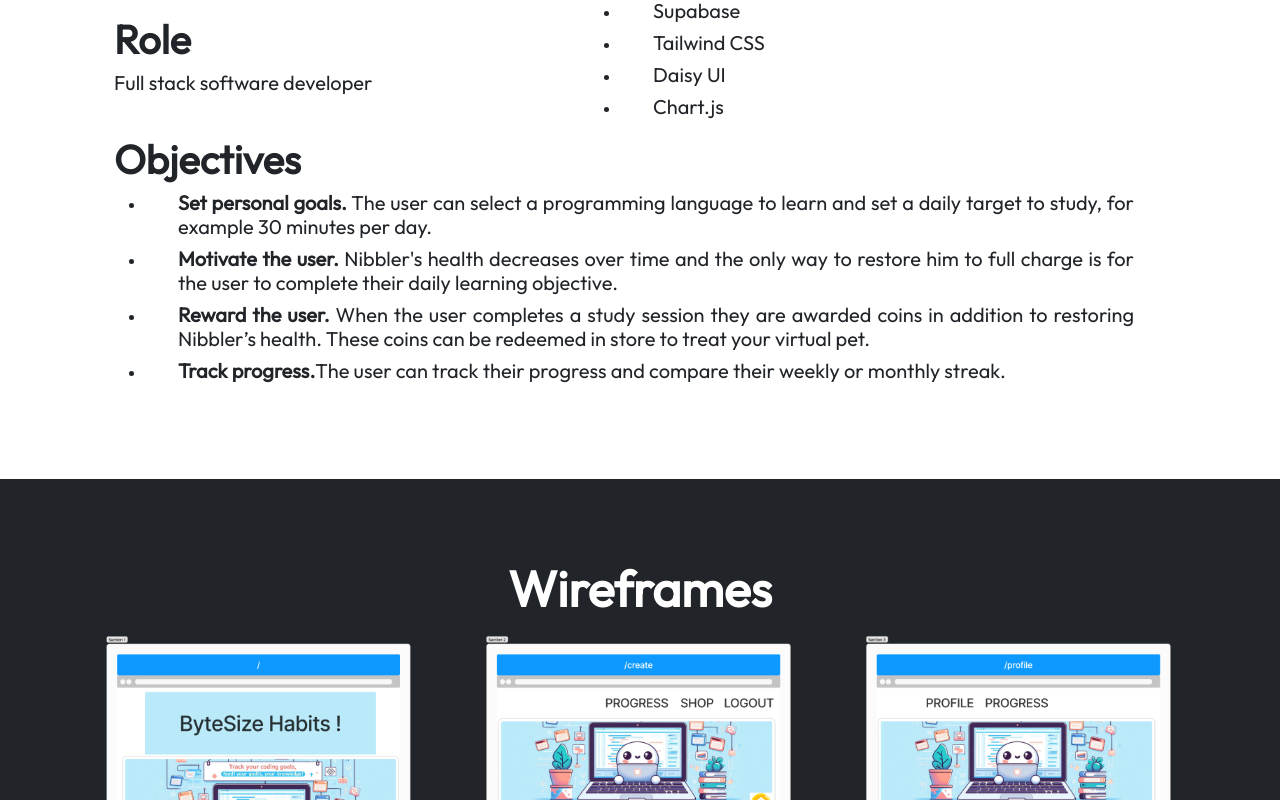
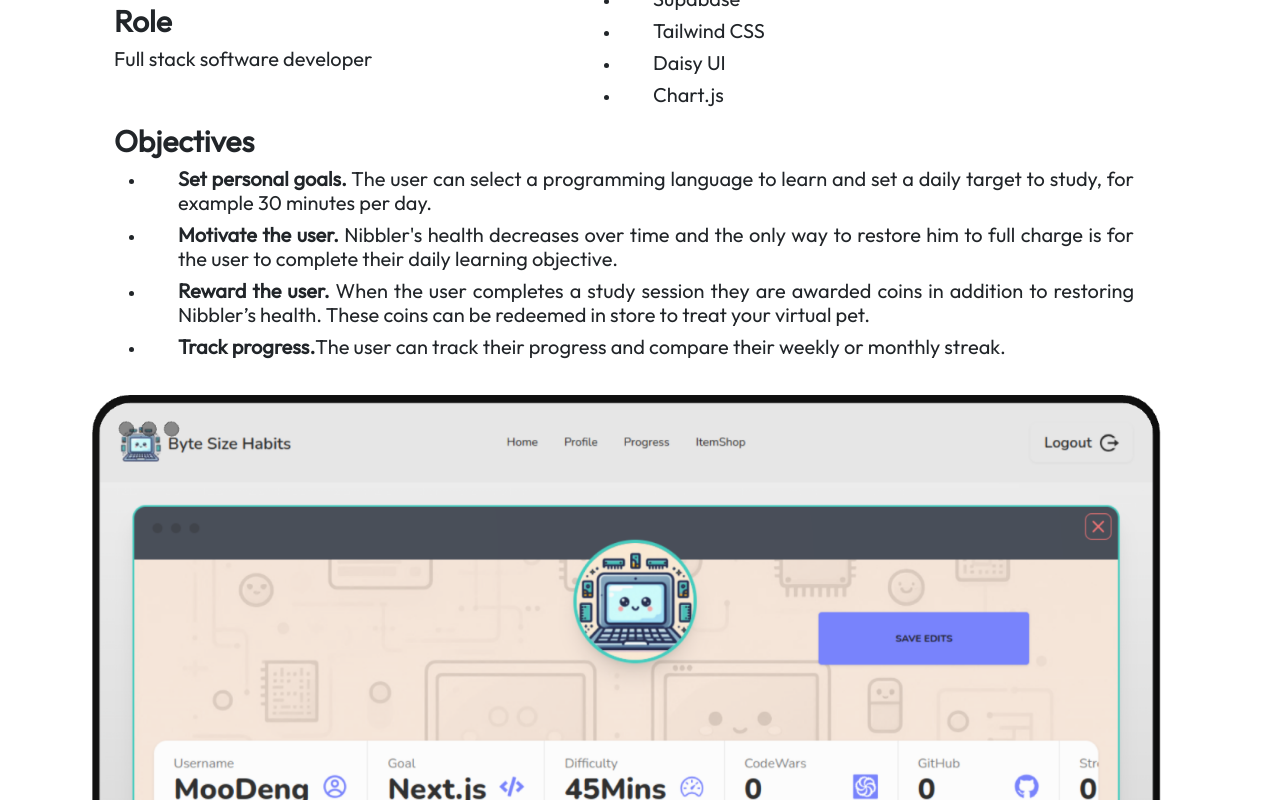
Before and after one commit to JenWarman/portfolio, a React (Vite) app: page /byte-size-habits in a window 1280 px wide. Shown: the part 1080-1880 px from the top of the page. Built offline with nearby package versions, Linux system fonts and the light colour scheme.

Commit message:
install react-spring

```diff
--- a/package.json
+++ b/package.json
@@ -17,7 +17,8 @@
     "mdb-react-ui-kit": "^9.0.0",
     "react": "^18.3.1",
     "react-bootstrap": "^2.10.5",
-    "react-dom": "^18.3.1"
+    "react-dom": "^18.3.1",
+    "react-spring": "^9.7.4"
   },
   "devDependencies": {
     "@eslint/js": "^9.13.0",
--- a/src/components/ByteSizeHabits.jsx
+++ b/src/components/ByteSizeHabits.jsx
@@ -48,6 +48,7 @@ function ByteSizeHabits() {
               </span></h5></li>
             </ul>
             </Col>
+            <Row><Image src='../ByteSizeFullScreen.png'/></Row>
           </Row>
           </Container>
 
--- a/src/index.css
+++ b/src/index.css
@@ -247,7 +247,7 @@
 }
 .byte-size-sub-header {
   font-weight: bold;
-  font-size: 40px;
+  font-size: 30px;
   margin-left: 2rem;
 }
 .byte-size-list {
```
Also changed, not shown: public/ByteSizeFullScreen.png (added), 1 other file (tests, documents, lock files or other folders).
